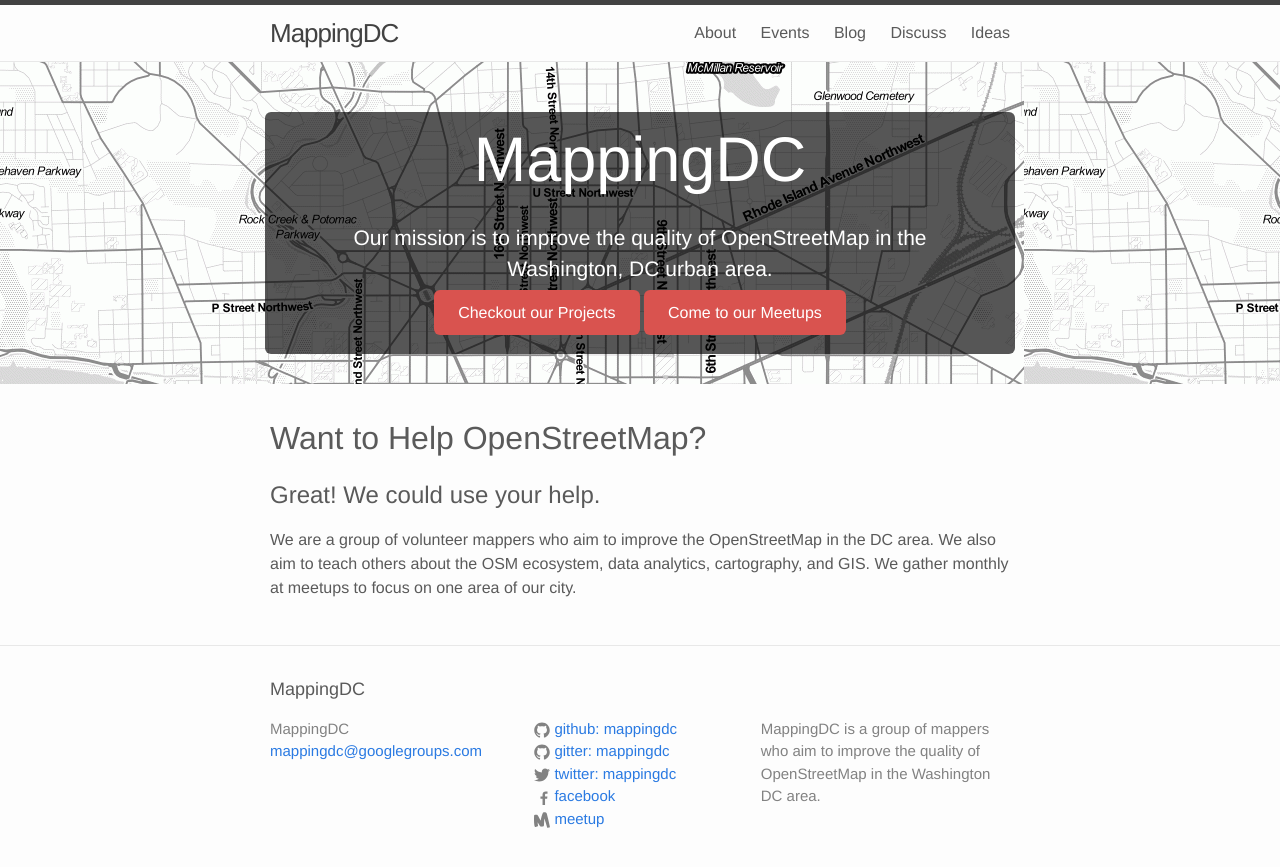
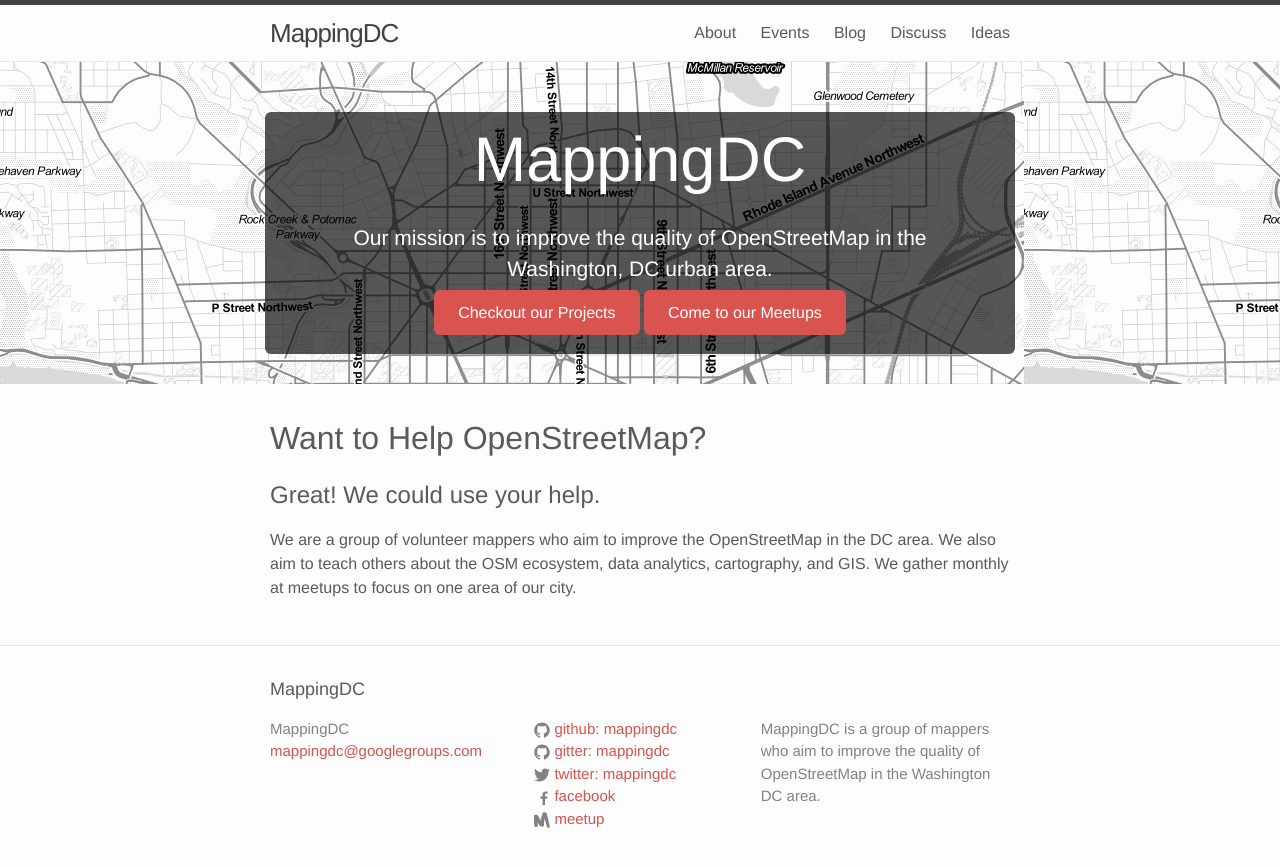
Before and after one commit to mappingdc/website, a Jekyll site: the page built from index.html, in a window 1280 px wide. Shown: the top 867 px of the page. Built offline with Jekyll 4.4.1, drawn with Linux system fonts in a browser that asks for light colours; comment, search, counter and statistics services are not loaded.

Commit message:
Change link color to red.
Closes GH-12

```diff
--- a/css/main.scss
+++ b/css/main.scss
@@ -15,7 +15,7 @@
 
 $text-color:       #5a5a5a;
 $background-color: #fdfdfd;
-$brand-color:      #2a7ae2;
+$brand-color:      #d9534f;
 
 $grey-color:       #828282;
 $grey-color-light: lighten($grey-color, 40%);
```
